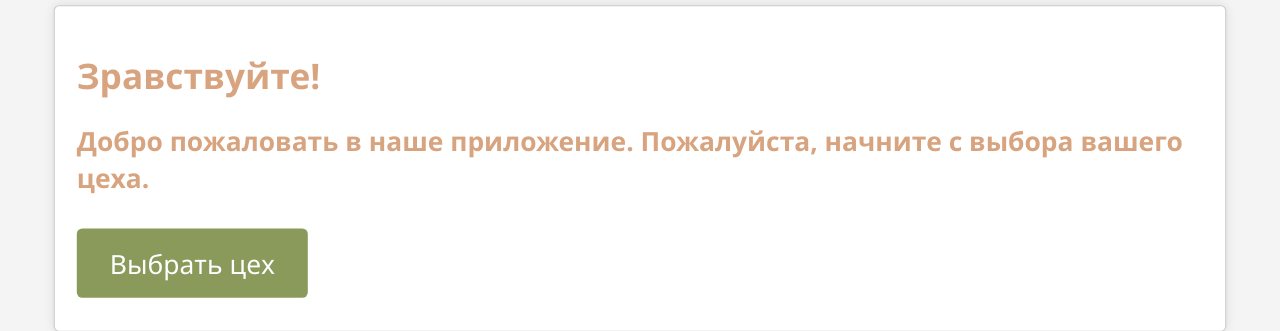
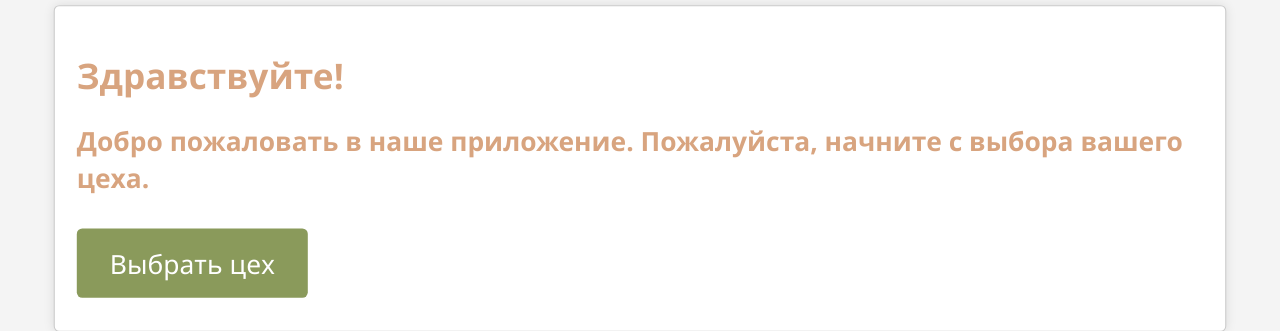
Before and after one commit to potashka/kiosk, a FastAPI app: page / in a window 1280 px wide. Shown: the top 331 px of the page. Run offline with FastAPI, Linux system fonts and the light colour scheme.

Commit message:
wording in html templates

```diff
--- a/templates/welcome.html
+++ b/templates/welcome.html
@@ -7,7 +7,7 @@
 </head>
 <body>
     <div class="container">
-        <h1>Зравствуйте!</h1>
+        <h1>Здравствуйте!</h1>
         <h2>Добро пожаловать в наше приложение. Пожалуйста, начните с выбора вашего цеха.</h2>
         <a href="/select-group" class="large-button">Выбрать цех</a>
     </div>
```
